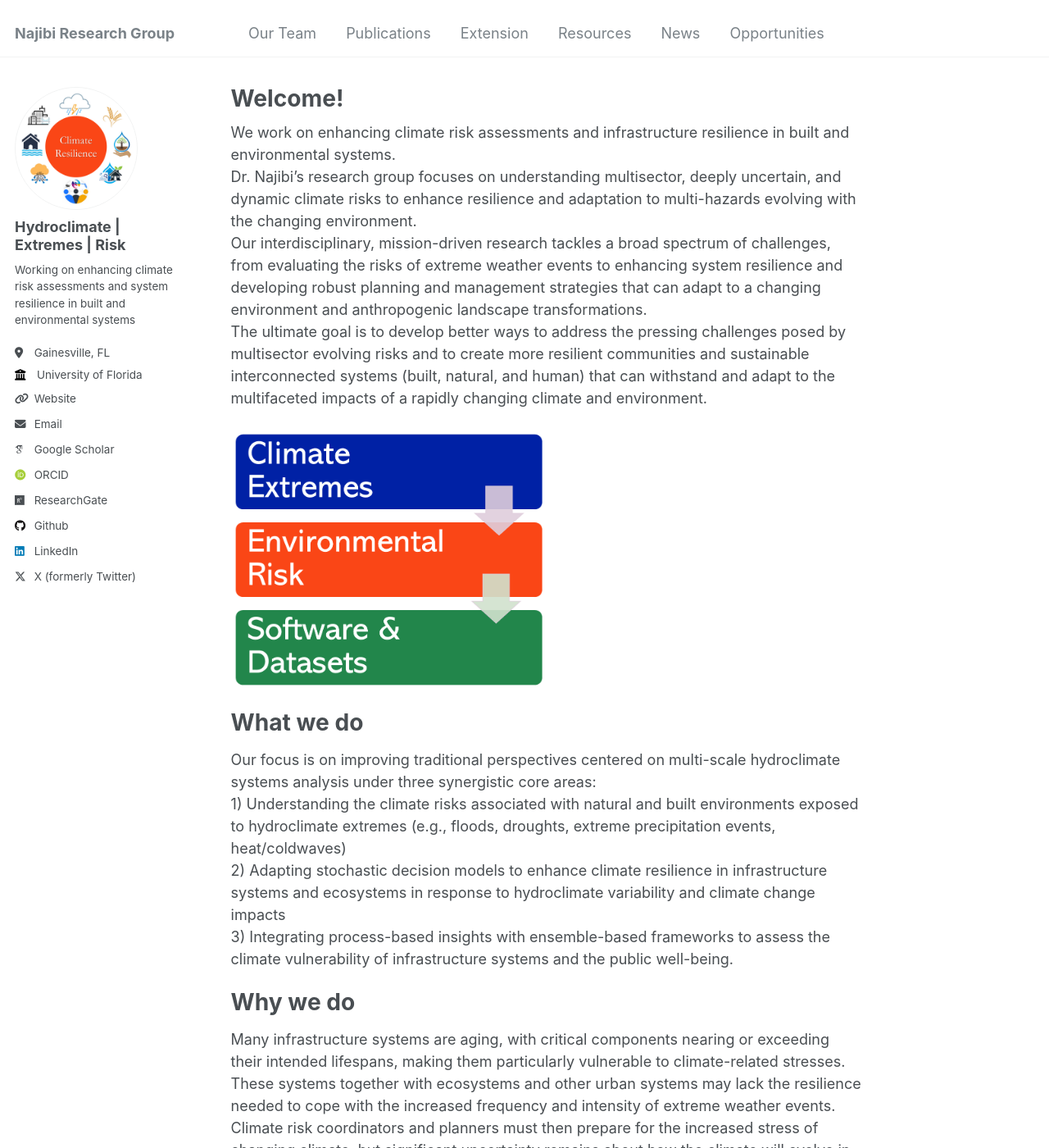
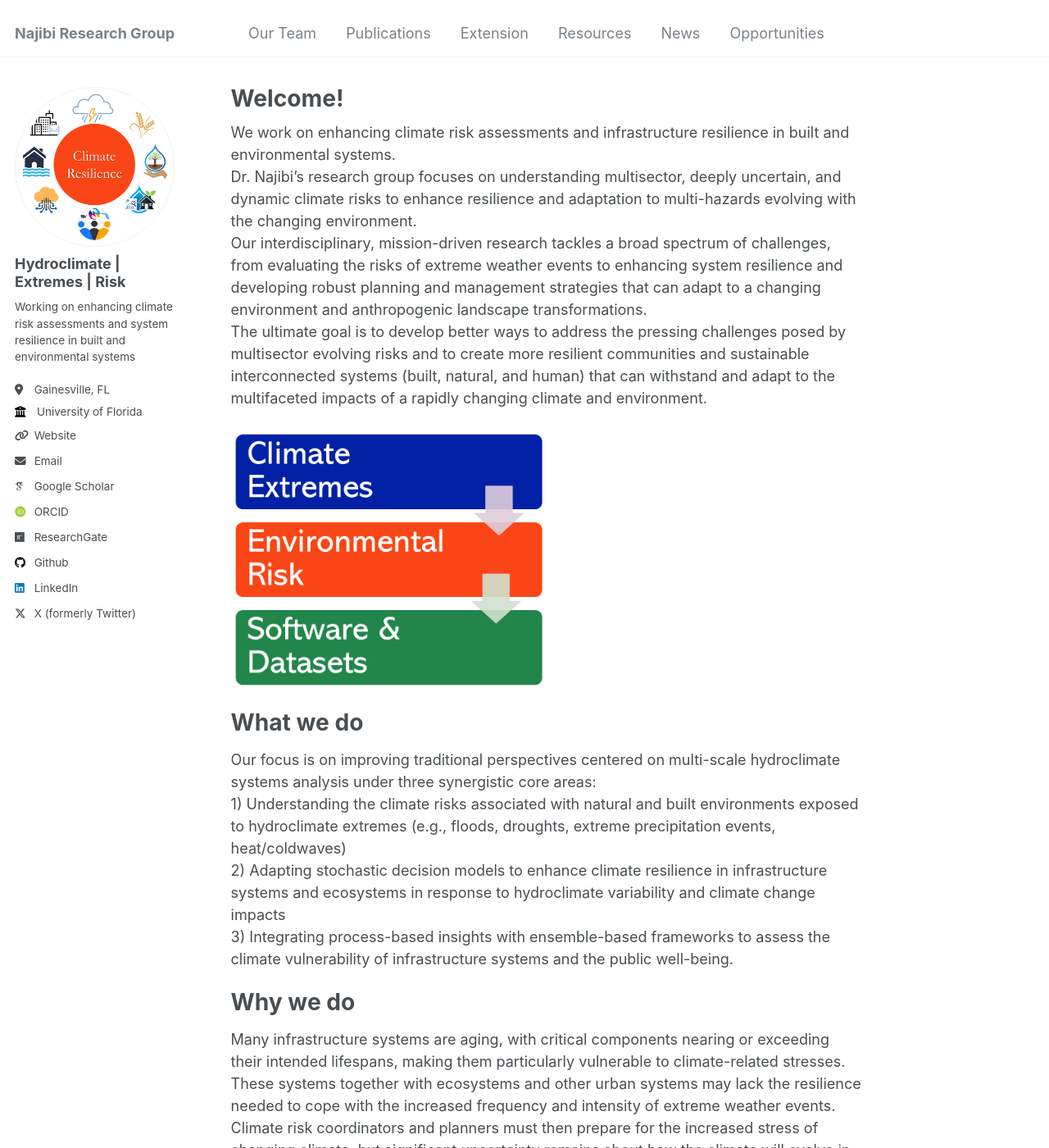
Before and after one commit to nassernajibi/lab, a Jekyll site: the page built from _pages/about.md, in a window 1280 px wide and 1400 px high. Shown: the whole window at 82% size. Built offline with Jekyll 4.4.1, drawn with Linux system fonts in a browser that asks for light colours; some web fonts are replaced.

Commit message:
Updated side_bar scss

```diff
--- a/_sass/_sidebar.scss
+++ b/_sass/_sidebar.scss
@@ -90,7 +90,7 @@
   }
 
   img {
-    max-width: 150px;
+    max-width: 200px;
     border-radius: 50%;
 
     @include breakpoint($large) {
```
